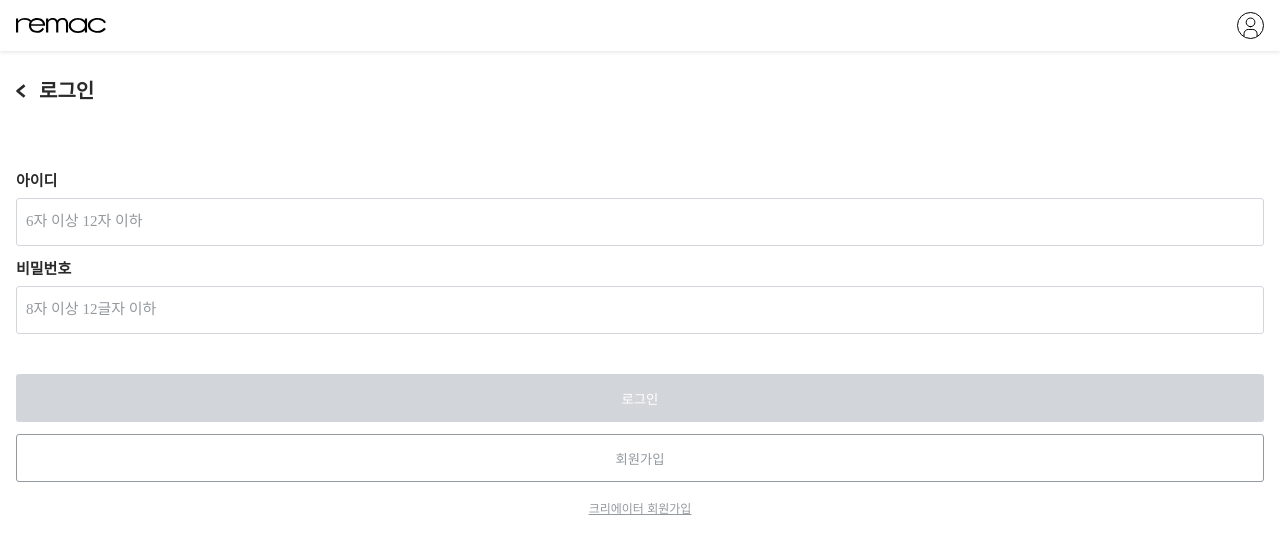
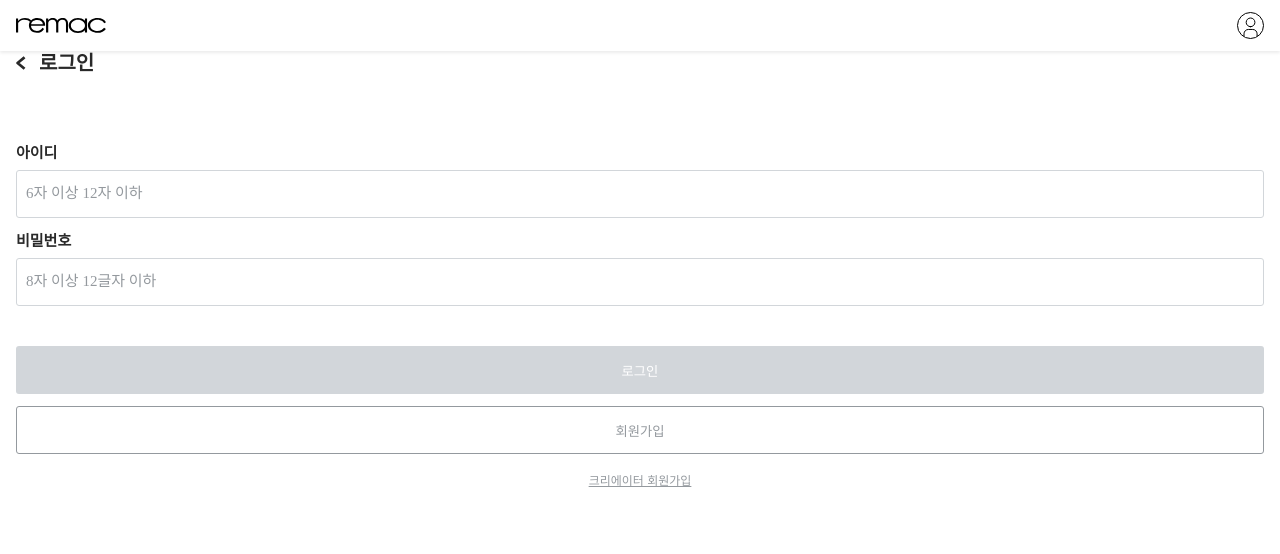
Before and after one commit to S-J-Kim/remac-client, a React (Create React App) app: page /login in a window 1280 px wide. Shown: the top 554 px of the page. Built offline with nearby package versions, Linux system fonts and the light colour scheme; a web font is replaced by a local one.

Commit message:
Fix: marginControl unapplied error in sectionheader

```diff
--- a/src/components/SectionHeader.js
+++ b/src/components/SectionHeader.js
@@ -2,10 +2,10 @@ import React from 'react';
 import styled from 'styled-components';
 import { marginControl } from './Text';
 const SectionHeader = (props) => {
-  const { title } = props;
+  const { title, mt, mb } = props;
 
   return (
-    <SectionHeaderContainer>
+    <SectionHeaderContainer mt={mt} mb={mb}>
       <BackButton src={process.env.PUBLIC_URL + '/backbutton.svg'} />
       <SectionTitle>{title}</SectionTitle>
     </SectionHeaderContainer>
@@ -14,7 +14,6 @@ const SectionHeader = (props) => {
 
 const SectionHeaderContainer = styled.div`
   width: 100%;
-  margin-top: 2.8rem;
   display: flex;
   align-items: center;
   ${marginControl}
```
